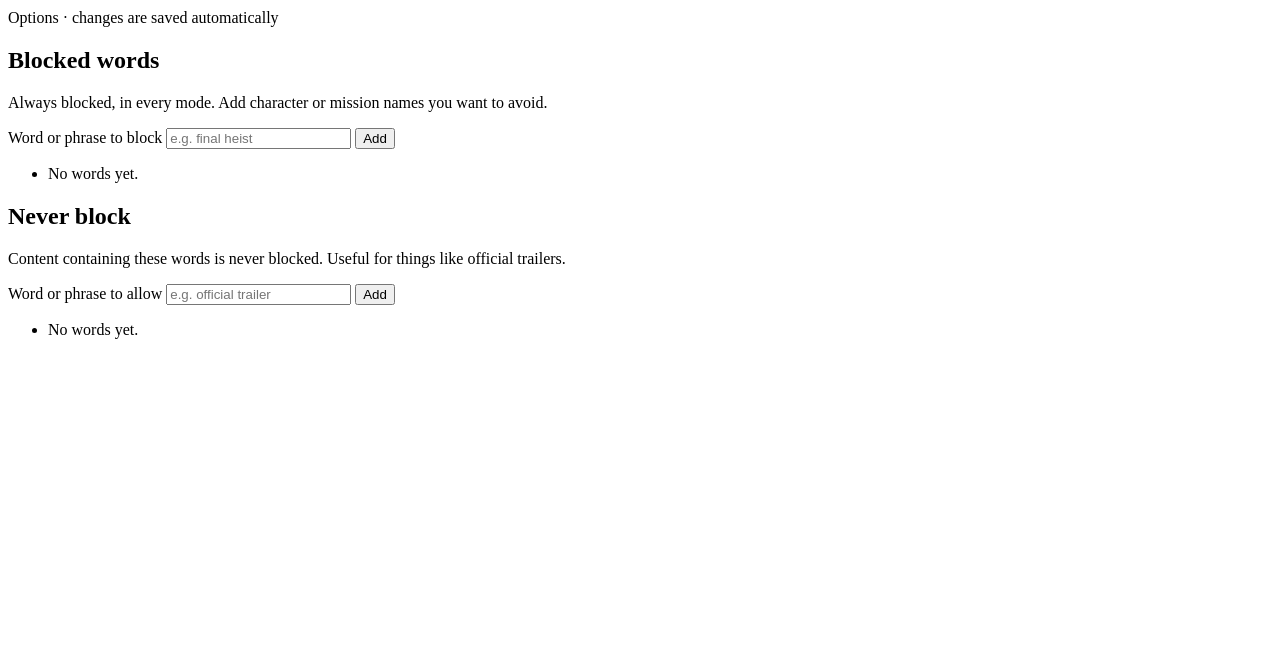
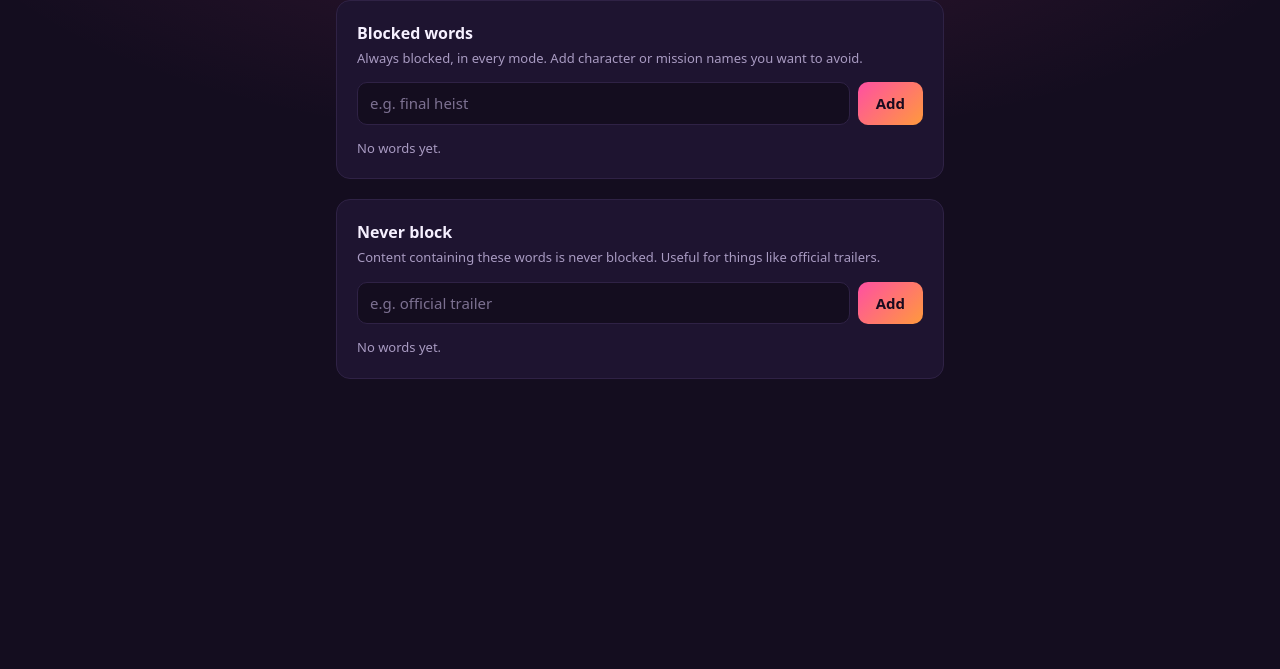
Before and after one commit to filipLeaf/gta6-content-blocker, a website with bundled scripts: page src/options/options.html in a window 1280 px wide. Shown: the part 131-800 px from the top of the page. Built offline with nearby package versions, Linux system fonts and the light colour scheme; some packages are replaced by stand-ins of ours; files whose address does not match are found by name.

Commit message:
feat(popup): link to options page

```diff
--- a/src/options/options.css
+++ b/src/options/options.css
@@ -1 +1,162 @@
-/* Options page styles. */
+:root {
+  --bg: #140d1f;
+  --panel: #1e1430;
+  --field: #140d1f;
+  --line: #2f2245;
+  --text: #f6f0ff;
+  --muted: #a99bc2;
+  --pink: #ff4fa3;
+  --orange: #ff9a3c;
+  --cyan: #3ee6e6;
+  --ink: #1a0b1f;
+  --grad: linear-gradient(135deg, var(--pink), var(--orange));
+}
+
+* {
+  box-sizing: border-box;
+}
+
+body {
+  margin: 0;
+  min-height: 100vh;
+  background:
+    radial-gradient(80% 50% at 50% 0%, rgba(255, 79, 163, 0.14), transparent 70%),
+    var(--bg);
+  color: var(--text);
+  font: 15px/1.5 system-ui, -apple-system, 'Segoe UI', Roboto, sans-serif;
+}
+
+.page {
+  display: grid;
+  gap: 20px;
+  max-width: 640px;
+  margin: 0 auto;
+  padding: 48px 16px;
+}
+
+.head {
+  display: flex;
+  align-items: center;
+  gap: 14px;
+  margin-bottom: 8px;
+}
+.logo {
+  flex: none;
+}
+h1 {
+  margin: 0;
+  font-size: 22px;
+}
+.sub {
+  margin: 2px 0 0;
+  font-size: 13px;
+  color: var(--muted);
+}
+
+.card {
+  padding: 20px;
+  border: 1px solid var(--line);
+  border-radius: 14px;
+  background: var(--panel);
+}
+h2 {
+  margin: 0 0 4px;
+  font-size: 16px;
+}
+.hint {
+  margin: 0 0 14px;
+  font-size: 13px;
+  color: var(--muted);
+}
+
+.add-row {
+  display: flex;
+  gap: 8px;
+}
+.add-row input {
+  flex: 1;
+  min-width: 0;
+  padding: 9px 12px;
+  border: 1px solid var(--line);
+  border-radius: 10px;
+  background: var(--field);
+  color: var(--text);
+  font: inherit;
+}
+.add-row input::placeholder {
+  color: var(--muted);
+  opacity: 0.7;
+}
+.add-row input:focus {
+  outline: none;
+  border-color: var(--pink);
+  box-shadow: 0 0 0 3px rgba(255, 79, 163, 0.2);
+}
+.add-row button {
+  padding: 9px 18px;
+  border: 0;
+  border-radius: 10px;
+  background: var(--grad);
+  color: var(--ink);
+  font: inherit;
+  font-weight: 700;
+  cursor: pointer;
+}
+.add-row button:hover {
+  filter: brightness(1.08);
+}
+
+.terms {
+  display: flex;
+  flex-wrap: wrap;
+  gap: 8px;
+  margin: 14px 0 0;
+  padding: 0;
+  list-style: none;
+}
+.terms li {
+  display: inline-flex;
+  align-items: center;
+  gap: 4px;
+  padding: 4px 4px 4px 12px;
+  border: 1px solid var(--line);
+  border-radius: 999px;
+  background: var(--field);
+  font-size: 14px;
+}
+.terms li button {
+  width: 24px;
+  height: 24px;
+  border: 0;
+  border-radius: 50%;
+  background: none;
+  color: var(--muted);
+  font-size: 16px;
+  line-height: 1;
+  cursor: pointer;
+}
+.terms li button:hover {
+  background: var(--line);
+  color: var(--text);
+}
+.terms li.empty {
+  padding: 0;
+  border: 0;
+  background: none;
+  font-size: 13px;
+  color: var(--muted);
+}
+
+button:focus-visible {
+  outline: 2px solid var(--cyan);
+  outline-offset: 2px;
+}
+
+.visually-hidden {
+  position: absolute;
+  width: 1px;
+  height: 1px;
+  overflow: hidden;
+  clip-path: inset(50%);
+  white-space: nowrap;
+}
--- a/src/popup/popup.css
+++ b/src/popup/popup.css
@@ -261,6 +261,10 @@ body {
   border-top: 1px solid var(--line);
   font-size: 12px;
 }
+.foot-links {
+  display: flex;
+  gap: 14px;
+}
 .foot a {
   color: var(--muted);
   text-decoration: none;
--- a/src/popup/popup.ts
+++ b/src/popup/popup.ts
@@ -33,6 +33,7 @@ const ui = {
   nudgeDonate: $<HTMLAnchorElement>('#nudge-donate'),
   donate: $<HTMLAnchorElement>('#donate'),
   repo: $<HTMLAnchorElement>('#repo'),
+  options: $<HTMLAnchorElement>('#options'),
 };
 
 // tab.url is only available for hosts in host_permissions, i.e. supported sites.
@@ -122,6 +123,10 @@ async function main(): Promise<void> {
   ui.donate.href = DONATE_URL;
   ui.nudgeDonate.href = DONATE_URL;
   ui.repo.href = REPO_URL;
+  ui.options.addEventListener('click', (event) => {
+    event.preventDefault();
+    void chrome.runtime.openOptionsPage();
+  });
 
   renderSettings();
   renderStats();
```
Also changed, not shown: src/popup/popup.html (+4 -1 lines).
